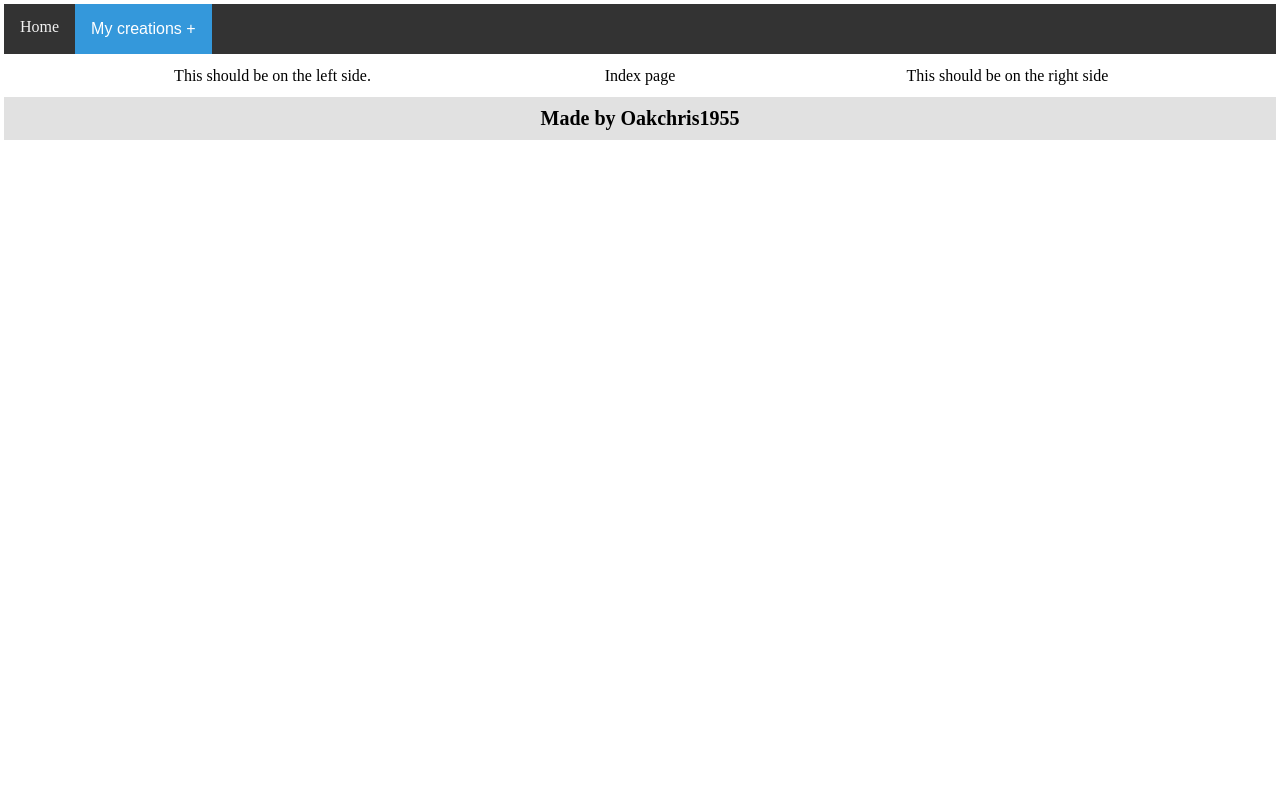
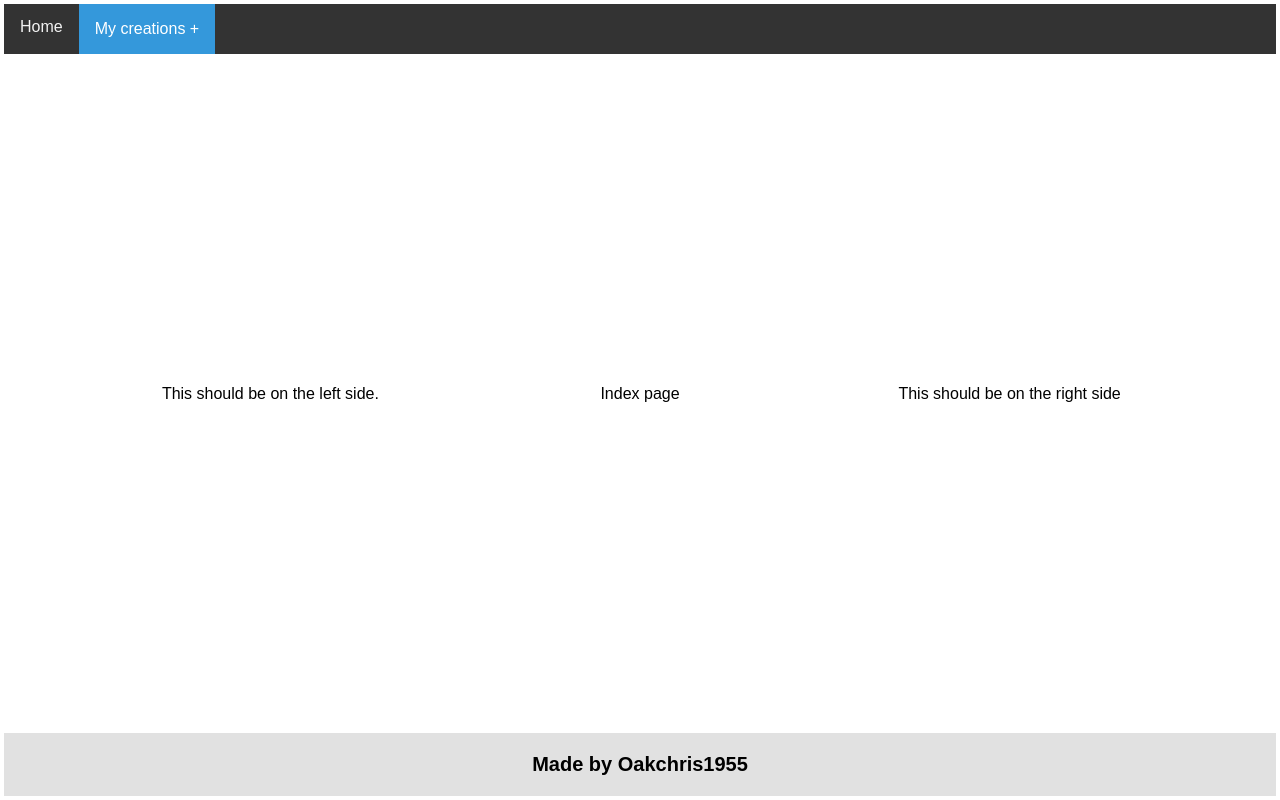
Before and after one commit to Oakchris1955/oakchris1955.github.io, a Next.js app: page / in a window 1280 px wide. Built offline with nearby package versions, Linux system fonts and the light colour scheme.

Commit message:
Update styles.css
Make page contents fill screen height and change font family

```diff
--- a/styles.css
+++ b/styles.css
@@ -1,5 +1,18 @@
+html, body > * {
+	height: 100%;
+}
+
 body {
+	height: calc(100% - 8px);
 	margin: 4px;
+	font-family: Arial, Helvetica, sans-serif;
+}
+
+.layout {
+	display: flex;
+	flex-direction: column;
+	width: 100%;
+	height: 100%;
 }
 
 .topbar {
@@ -78,6 +91,10 @@ body {
 	text-align: center;
 }
 
+.page-center {
+	flex-grow: 1;
+}
+
 .page-center > * {
 	margin: 0 5%;
 	padding: 1% 0;
@@ -91,6 +108,7 @@ body {
 	background-color: #E1E1E1;
 	text-align: center;
 	font-weight: bold;
-	padding: 10px;
+	padding: 20px;
 	font-size: 20px;
+	font-weight: bolder;
 }
```
